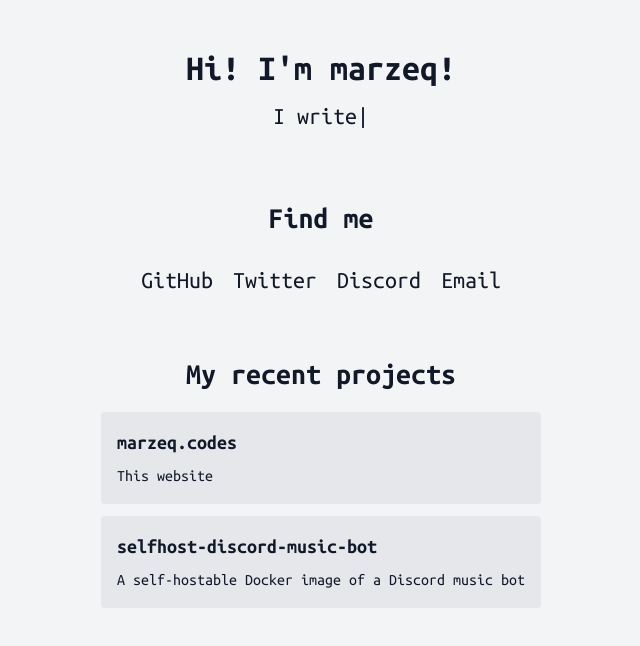
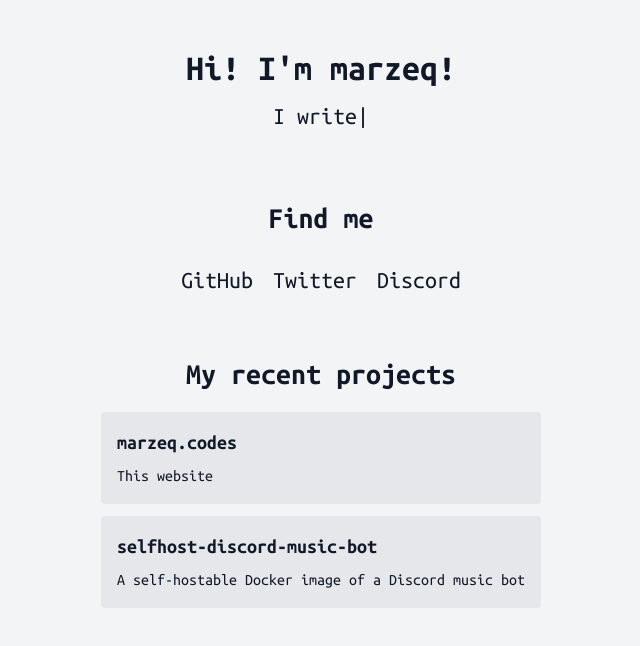
Before and after one commit to marzeq/marzeq.codes, a React (Vite) app: page / in a window 1280 px wide. Shown: the top 646 px of the page, without its empty margins (319-959 px from the left). Built offline with nearby package versions, Linux system fonts and the light colour scheme.

Commit message:
remove email

```diff
--- a/src/App.tsx
+++ b/src/App.tsx
@@ -55,7 +55,7 @@ const App = () => {
             <Link href="https://github.com/marzeq">GitHub</Link>
             <Link href="https://twitter.com/marzeqpog">Twitter</Link>
             <Tooltip text="marzeq#0001"><Link href="https://discord.com/users/500669086947344384">Discord</Link></Tooltip>
-            <Tooltip text="marzeqmarzeq@gmail.com"><Link href="mailto:marzeqmarzeq@gmail.com">Email</Link></Tooltip>
+            {/* <Tooltip text="marzeqmarzeq@gmail.com"><Link href="mailto:marzeqmarzeq@gmail.com">Email</Link></Tooltip> */}
           </div>
 
           <div className="flex flex-col justify-center mt-12 text-2xl font-medium gap-5 text-center">
```
